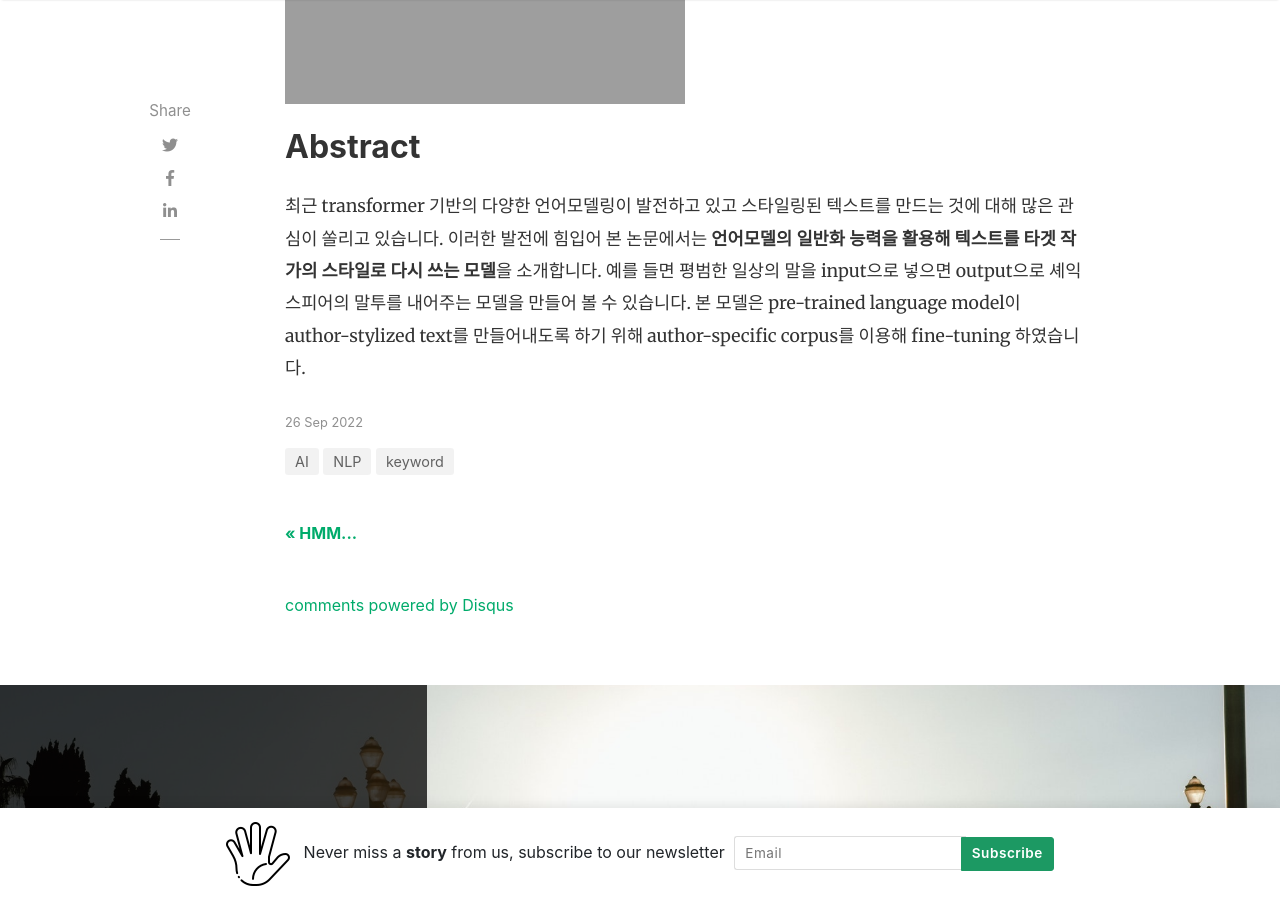
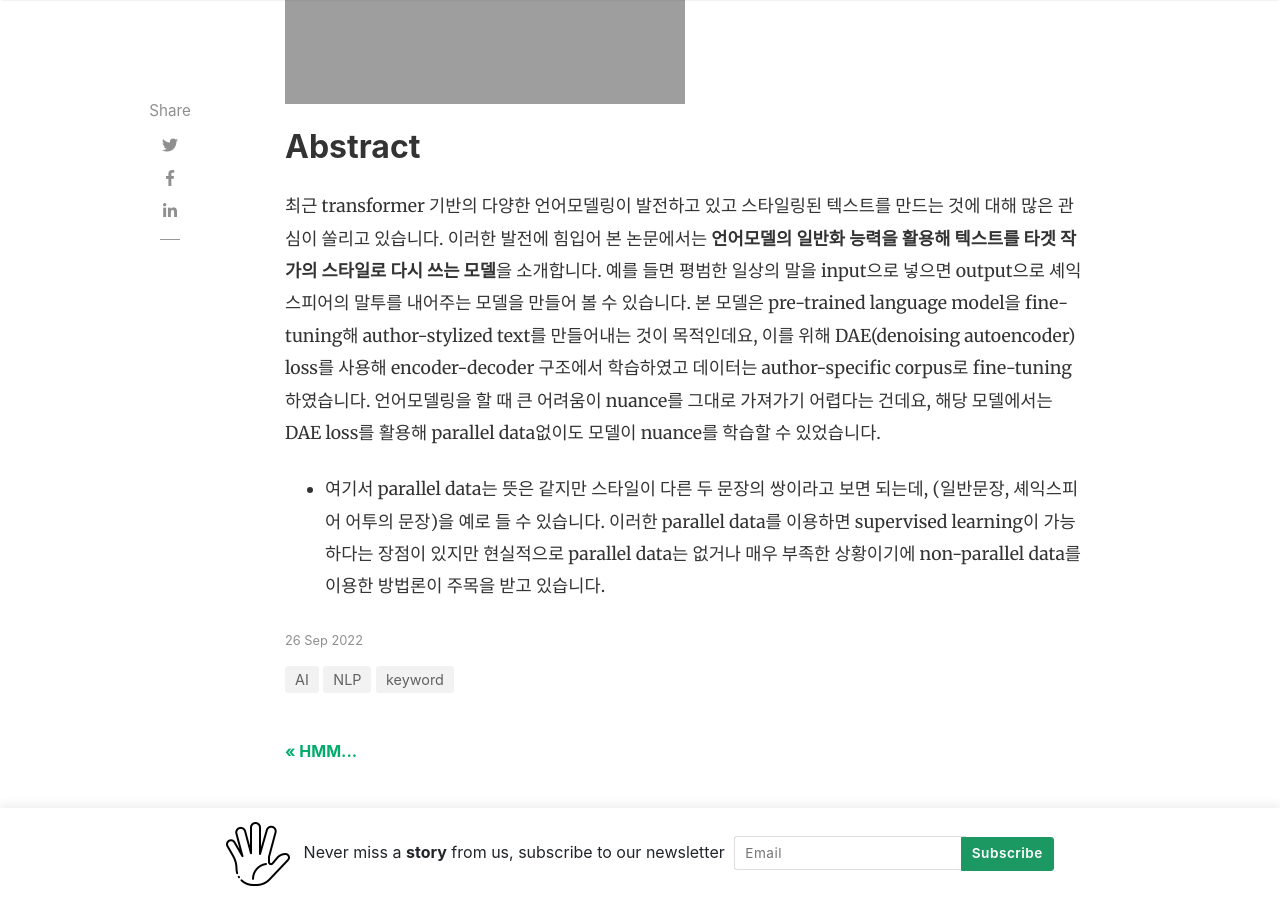
Before and after one commit to ozzaney/ozzaney_, a Jekyll site: the page built from _posts/2022-09-26-author-style.md, in a window 1280 px wide and 900 px high, scrolled down 555 px. Built offline with Jekyll 4.4.1, drawn with Linux system fonts in a browser that asks for light colours; nearby versions of some CDN libraries; comment, search, counter and statistics services are not loaded.

Commit message:
Update 2022-09-26-author-style.md

```diff
--- a/_posts/2022-09-26-author-style.md
+++ b/_posts/2022-09-26-author-style.md
@@ -2,7 +2,7 @@
 layout: post
 title:  "Adapting Language Models for Non-Parallel Author-Stylized Rewriting"
 categories: [ keyword, AI, NLP ]
-image: assets/images/author.png
+image: assets/images/authors.png
 use_math: true
 ---
 
@@ -11,5 +11,8 @@ use_math: true
 최근 transformer 기반의 다양한 언어모델링이 발전하고 있고 스타일링된 텍스트를 만드는 것에 대해 많은 관심이 쏠리고 있습니다.
 이러한 발전에 힘입어 본 논문에서는 **언어모델의  일반화 능력을 활용해 텍스트를 타겟 작가의 스타일로 다시 쓰는 모델**을 소개합니다.
 예를 들면 평범한 일상의 말을 input으로 넣으면 output으로 셰익스피어의 말투를 내어주는 모델을 만들어 볼 수 있습니다.
-본 모델은 pre-trained language model이 author-stylized text를 만들어내도록 하기 위해 author-specific corpus를 이용해
-fine-tuning 하였습니다.
+본 모델은 pre-trained language model을 fine-tuning해 author-stylized text를 만들어내는 것이 목적인데요,
+이를 위해 DAE(denoising autoencoder) loss를 사용해 encoder-decoder 구조에서 학습하였고 데이터는 author-specific corpus로 fine-tuning 하였습니다.
+언어모델링을 할 때 큰 어려움이 nuance를 그대로 가져가기 어렵다는 건데요, 해당 모델에서는 DAE loss를 활용해 parallel data없이도 모델이 nuance를 학습할 수 있었습니다.
+
+* 여기서 parallel data는 뜻은 같지만 스타일이 다른 두 문장의 쌍이라고 보면 되는데, (일반문장, 셰익스피어 어투의 문장)을 예로 들 수 있습니다. 이러한 parallel data를 이용하면 supervised learning이 가능하다는 장점이 있지만 현실적으로 parallel data는 없거나 매우 부족한 상황이기에 non-parallel data를 이용한 방법론이 주목을 받고 있습니다.
```
